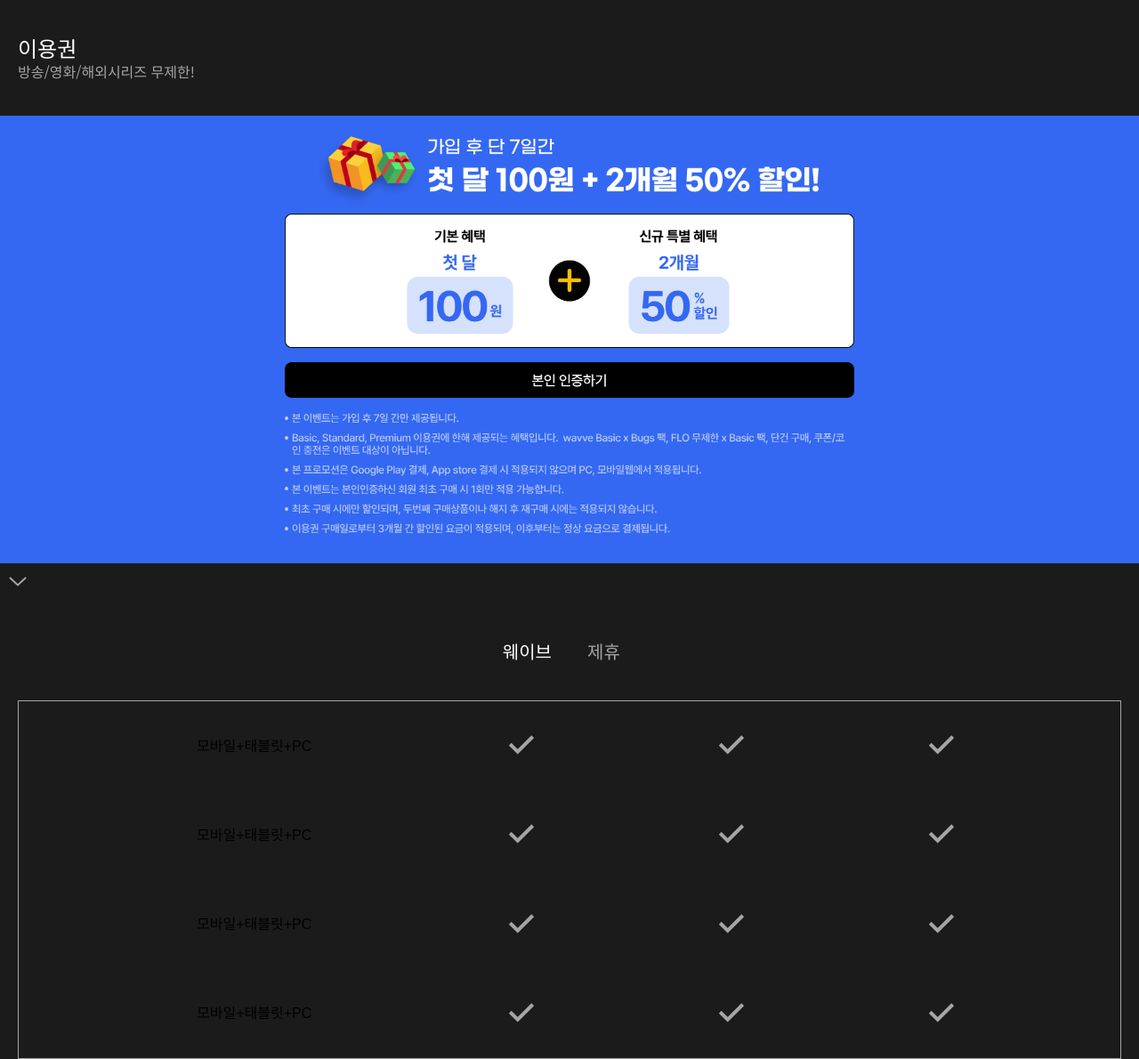
After one commit to EunsungGIT/TeamProjectWavve, a PHP site: page /membership.html in a window 1280 px wide. The commit adds this page. Shown: the whole page at 89% size. Run offline with PHP 8.4, Linux system fonts and the light colour scheme.

Commit message:
이용권 페이지 시작

```diff
--- a/index.html
+++ b/index.html
@@ -214,7 +214,7 @@
             </nav>
             <!-- 검색 -->
             <div class="search">
-                <a href="#"><img src="./images/search.svg" alt="검색하기"></a>
+                <a href="./search.html"><img src="./images/search.svg" alt="검색하기"></a>
                 <label for="user_search">
                     <img src="./images/search.svg" alt="검색하기">
                     <input type="search" id="user_search" placeholder="제목, 장르, 배우로 찾아보세요">
--- /dev/null
+++ b/membership.html
@@ -0,0 +1,66 @@
+<!DOCTYPE html>
+<html lang="ko">
+<head>
+    <meta charset="UTF-8">
+    <meta name="viewport" content="width=device-width, initial-scale=1.0">
+    <title>이용권 구매 : 웨이브 이용권</title>
+    <link rel="shortcut icon" href="./images/faviconV2.png" type="image/x-icon">
+    <link rel="icon" href="./images/faviconV2.png" type="image/x-icon">
+    <link href="https://fonts.googleapis.com/css2?family=Noto+Sans+KR:wght@100;200;300;400;500;600;700;800;900&display=swap" rel="stylesheet">
+    <link rel="stylesheet" href="./styles/reset.css">
+    <link rel="stylesheet" href="./styles/common.css">
+    <link rel="stylesheet" href="./styles/membership.css">
+</head>
+<body>
+    <main>
+        <div class="title">
+            <h2>이용권</h2>
+            <p>방송/영화/해외시리즈 무제한!</p>
+        </div>
+        <a href="#" class="event"><img src="./images/membership.png" alt="본 이벤트는 가입 후 7일간만 제공됩니다."></a>
+        <a href="#"><img src="./images/open.svg" alt="열어보기"></a>
+        <section class="membership">
+            <div class="membership_title">
+                <a href="#">웨이브</a>
+                <a href="#">제휴</a>
+            </div>
+            <table>
+                <thead>
+                    <tr>
+                        <th></th>
+                        <th></th>
+                        <th></th>
+                        <th></th>
+                    </tr>
+                </thead>
+                <tbody>
+                    <tr>
+                        <th>모바일+태블릿+PC</th>
+                        <td><img src="./images/check.svg" alt="확인"></td>
+                        <td><img src="./images/check.svg" alt="확인"></td>
+                        <td><img src="./images/check.svg" alt="확인"></td>
+                    </tr>
+                    <tr>
+                        <th>모바일+태블릿+PC</th>
+                        <td><img src="./images/check.svg" alt="확인"></td>
+                        <td><img src="./images/check.svg" alt="확인"></td>
+                        <td><img src="./images/check.svg" alt="확인"></td>
+                    </tr>
+                    <tr>
+                        <th>모바일+태블릿+PC</th>
+                        <td><img src="./images/check.svg" alt="확인"></td>
+                        <td><img src="./images/check.svg" alt="확인"></td>
+                        <td><img src="./images/check.svg" alt="확인"></td>
+                    </tr>
+                    <tr>
+                        <th>모바일+태블릿+PC</th>
+                        <td><img src="./images/check.svg" alt="확인"></td>
+                        <td><img src="./images/check.svg" alt="확인"></td>
+                        <td><img src="./images/check.svg" alt="확인"></td>
+                    </tr>
+                </tbody>
+            </table>
+        </section>
+    </main>
+</body>
+</html>
--- a/styles/common.css
+++ b/styles/common.css
@@ -3,6 +3,7 @@ body {position: relative;}
 
 /* 알림함 */
 .notification {
+    display: none;
     position: absolute;
     background: rgba(0, 0, 0, 0.5); width: 100%; height: 100vh;
 }
--- /dev/null
+++ b/styles/membership.css
@@ -0,0 +1,49 @@
+main {background: #1b1b1b;}
+main .title {
+    padding: 40px 0; color: #252525;
+    width: 1240px; margin: 0 auto;
+}
+main .title h2 {
+    color: #fff; font-size: 1.5rem;
+    font-family: 'Noto Sans KR', sans-serif;
+}
+main .title p {
+    color: #a5a5a5; margin-top: 2px;
+    font-family: 'Noto Sans KR', sans-serif;
+}
+main .event {
+    background: #3468f2;
+    display: flex; justify-content: center;
+}
+main .event img {width: 1024px;}
+main .membership {
+    width: 1240px; margin: 0 auto;
+}
+main .membership .membership_title {
+    display: flex;
+}
+main .membership .membership_title a {
+    height: 110px; align-items: center;
+    width: 50%; color: #fff;
+    display: flex; justify-content: flex-end;
+    font-size: 1.25rem; padding: 0 20px;
+    font-family: 'Noto Sans KR', sans-serif;
+}
+main .membership .membership_title a:nth-of-type(2) {
+    color: #a5a5a5; justify-content: flex-start;
+}
+main .membership table {
+    width: 100%;
+    border: 1px solid #a5a5a5;
+}
+main .membership table thead {}
+main .membership table thead tr {}
+main .membership table thead tr th {}
+main .membership table tbody {}
+main .membership table tbody tr {}
+main .membership table tbody tr th {
+    padding: 28px 16px;
+}
+main .membership table tbody tr td {
+    padding: 28px 16px;
+}
```
Also changed, not shown: README.md, images/check.svg (added), images/membership.png (added), images/open.svg (added).
